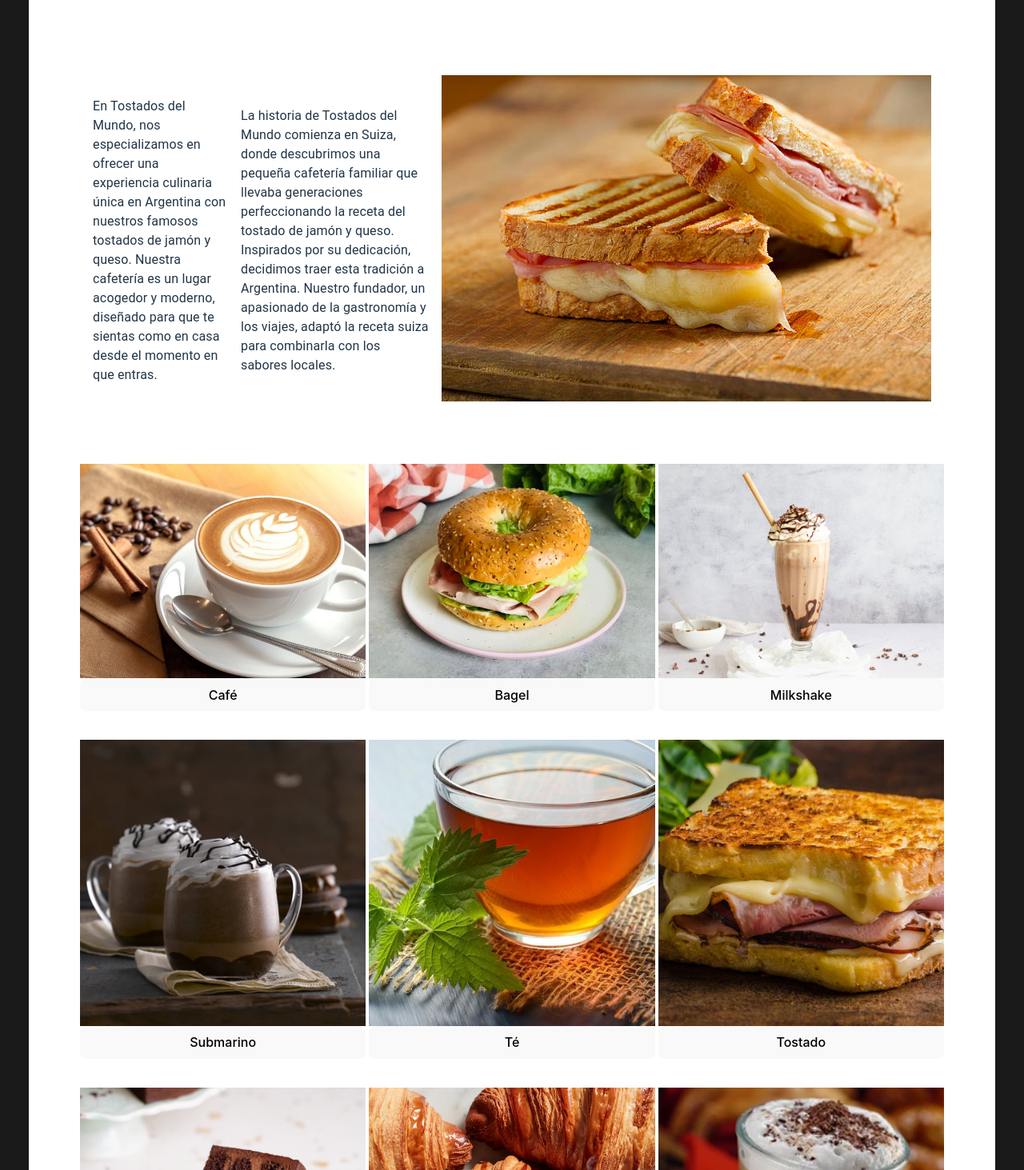
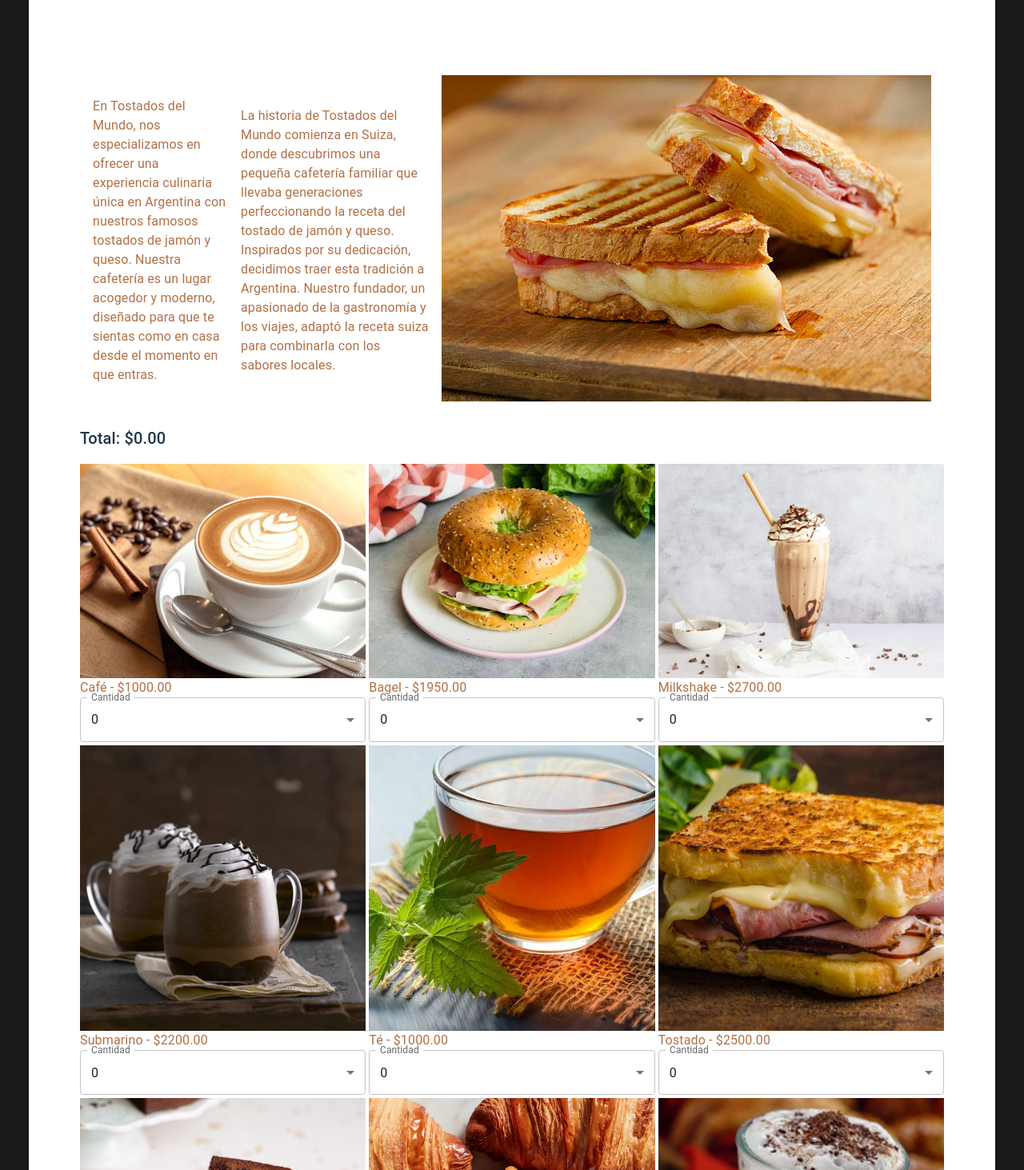
Before and after one commit to Cin-1/InterfacesDeUsuario, a React (Vite) app: page / in a window 1280 px wide. Shown: the part 547-2010 px from the top of the page at 80% size. Built offline with nearby package versions, Linux system fonts and the light colour scheme.

Commit message:
Menú interactivo

```diff
--- a/src/components/galery/index.jsx
+++ b/src/components/galery/index.jsx
@@ -1,4 +1,5 @@
-import { ImageList, ImageListItem } from "@mui/material";
+import React, { useState } from 'react';
+import { ImageList, ImageListItem, FormControl, InputLabel, Select, MenuItem, Typography } from "@mui/material";
 import cafeImage from "../../assets/images/cafe.jpg";
 import bagelImage from "../../assets/images/bagel.jpg";
 import milkshakeImage from "../../assets/images/milkshake.jpg";
@@ -10,21 +11,56 @@ import croissantImage from "../../assets/images/croissant.jpg";
 import capuccinoImage from "../../assets/images/capuccino.jpg";
 
 export function Galery() {
+  const [totalAmount, setTotalAmount] = useState(0);
+  const [quantities, setQuantities] = useState(Array(itemData.length).fill(0));
+
+  const handleQuantityChange = (event, index) => {
+    const newQuantities = [...quantities];
+    newQuantities[index] = event.target.value;
+    setQuantities(newQuantities);
+
+    const newTotalAmount = itemData.reduce((total, item, idx) => {
+      return total + item.price * newQuantities[idx];
+    }, 0);
+
+    setTotalAmount(newTotalAmount);
+  };
+
   return (
+    <div>
+      <Typography variant="h6">Total: ${totalAmount.toFixed(2)}</Typography>
       <ImageList sx={{ width: "100%", height: "100%" }} cols={3}>
-      {itemData.map((item) => (
+        {itemData.map((item, index) => (
           <ImageListItem key={item.img}>
-          <p></p>
             <img
               srcSet={`${item.img}?w=164&h=164&fit=crop&auto=format&dpr=2 2x`}
               src={`${item.img}?w=164&h=164&fit=crop&auto=format`}
               alt={item.title}
               loading="lazy"
             />
-          <button id={item.img}>{item.title} </button>
+            <Typography color="primary">{item.title} - ${item.price.toFixed(2)}</Typography>
+            <FormControl fullWidth>
+              <InputLabel id={`quantity-select-label-${index}`}>Cantidad</InputLabel>
+              <Select
+                labelId={`quantity-select-label-${index}`}
+                id={`quantity-select-${index}`}
+                value={quantities[index]}
+                label="Cantidad"
+                onChange={(event) => handleQuantityChange(event, index)}
+              >
+                <MenuItem value={0}>0</MenuItem>
+                <MenuItem value={1}>1</MenuItem>
+                <MenuItem value={2}>2</MenuItem>
+                <MenuItem value={3}>3</MenuItem>
+                <MenuItem value={4}>4</MenuItem>
+                <MenuItem value={5}>5</MenuItem>
+              </Select>
+            </FormControl>
           </ImageListItem>
         ))}
       </ImageList>
+    <Typography color='primary'>El total es de ${totalAmount}.</Typography>
+    </div>
   );
 }
 
@@ -32,37 +68,46 @@ const itemData = [
   {
     img: cafeImage,
     title: "Café",
+    price: 1000
   },
   {
     img: bagelImage,
     title: "Bagel",
+    price: 1950
   },
   {
     img: milkshakeImage,
     title: "Milkshake",
+    price: 2700
   },
   {
     img: submarinoImage,
     title: "Submarino",
+    price: 2200
   },
   {
     img: teImage,
     title: "Té",
+    price: 1000
   },
   {
     img: tostadoImage,
     title: "Tostado",
+    price: 2500
   },
   {
     img: tortaImage,
     title: "Torta",
+    price: 2800
   },
   {
     img: croissantImage,
     title: "Croissant",
+    price: 1300
   },
   {
     img: capuccinoImage,
     title: "Capuccino",
+    price: 1900
   },
 ];
--- a/src/components/heroBanner/index.jsx
+++ b/src/components/heroBanner/index.jsx
@@ -13,8 +13,8 @@ export function HeroBanner() {
       color="primary"
       alignItems={"center"}
     >
-      <Typography>{introText}</Typography>
-      <Typography>{historyText}</Typography>
+      <Typography color="primary">{introText}</Typography>
+      <Typography color="primary">{historyText}</Typography>
       {/* <Typography>{philosophyText}</Typography> */}
       <Box>
         <img src={tostadoImage} alt="Tostado suizo" />
--- a/src/main.jsx
+++ b/src/main.jsx
@@ -4,6 +4,7 @@ import App from "./App.jsx";
 import "./index.css";
 import { ThemeProvider } from "@mui/material";
 import theme from "./theme.js";
+import "./components/galery/index.jsx"
 
 ReactDOM.createRoot(document.getElementById("root")).render(
   <React.StrictMode>
```
Lines whose indentation alone changed are shown as unchanged.
